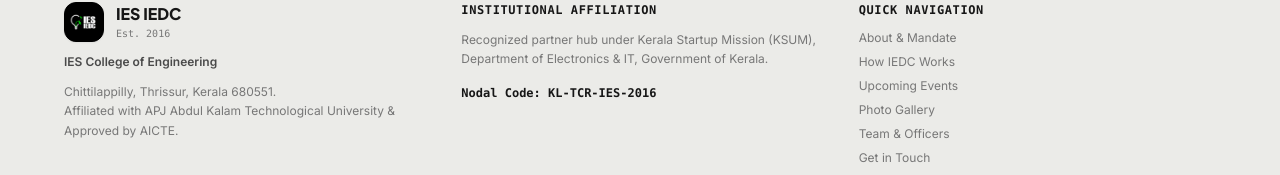
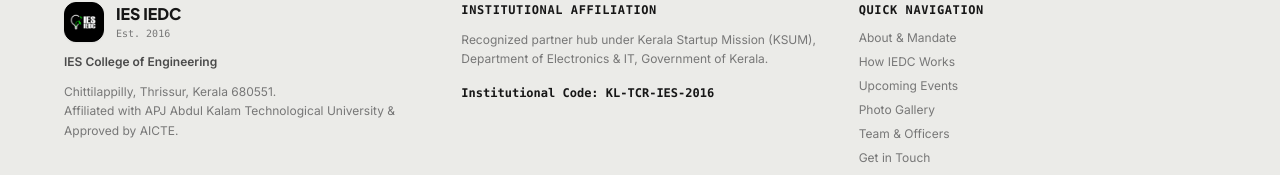
Before and after one commit to THANAY-KRISHNA/ies-iedc, a React (Vite) app: page / in a window 1280 px wide. Shown: the part 3426-3601 px from the top of the page. Built offline with nearby package versions, Linux system fonts and the light colour scheme; no server answers.

Commit message:
fix: Ensure all occurrences of Nodal Officer Portal text are completely removed

```diff
--- a/src/components/layout/Footer.tsx
+++ b/src/components/layout/Footer.tsx
@@ -35,7 +35,7 @@
               Recognized partner hub under Kerala Startup Mission (KSUM), Department of Electronics &amp; IT, Government of Kerala.
             </p>
             <div className="flex items-center gap-2 pt-1 text-xs font-mono text-[#161616] font-semibold">
-              <span>Nodal Code: KL-TCR-IES-2016</span>
+              <span>Institutional Code: KL-TCR-IES-2016</span>
             </div>
           </div>
 
```
